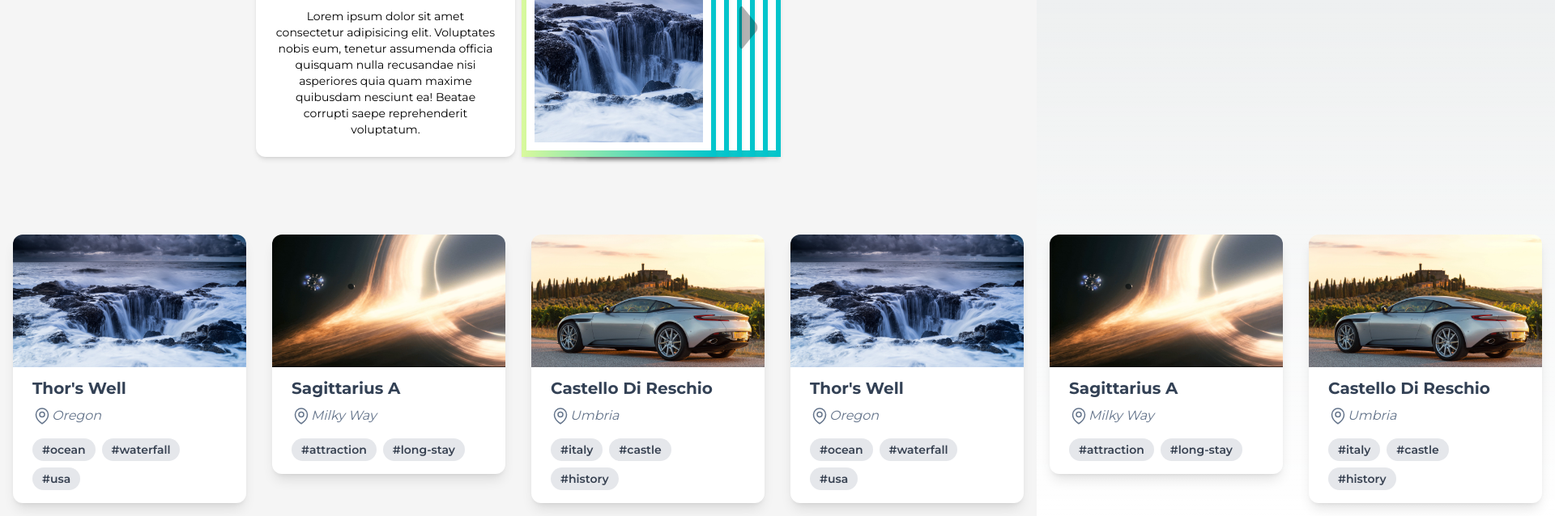
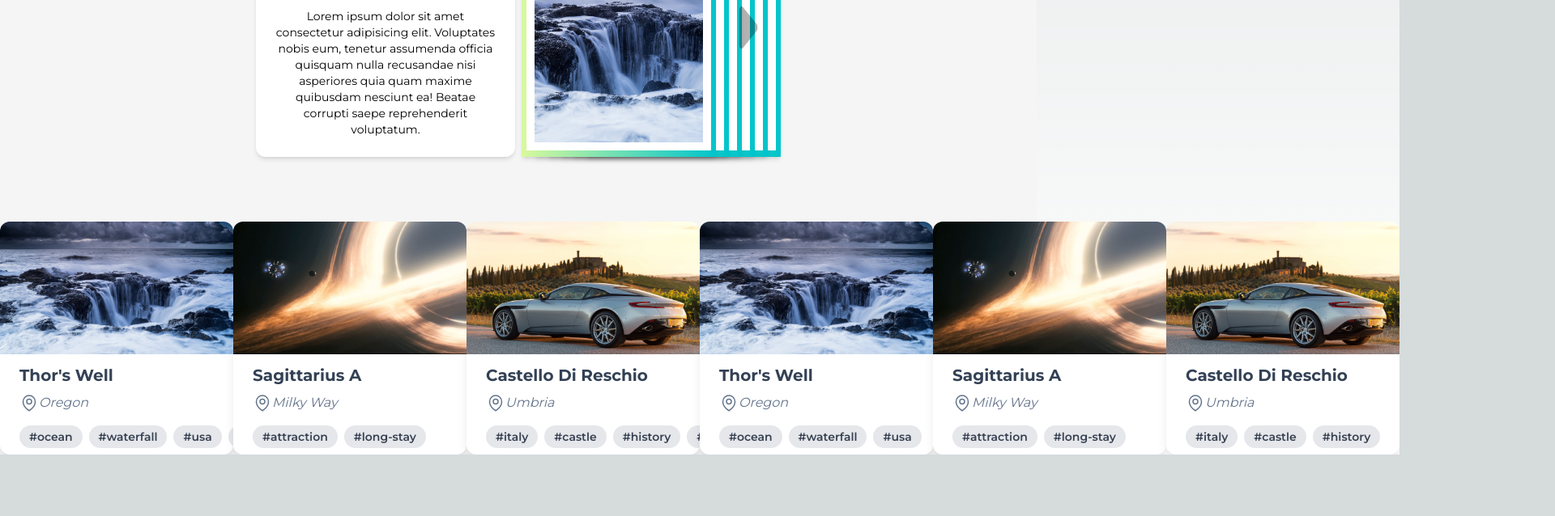
Before and after one commit to Nimbus-ISE/Nimbus-web, a Next.js app in the folder nimbus-web/: page / in a window 1280 px wide. Shown: the part 910-1548 px from the top of the page at 81% size, 1920 px wide, since content can reach past the window. After the commit the page ends 1472 px from the top, so only its background shows below. Built offline with nearby package versions, Linux system fonts and the light colour scheme; no server answers.

Commit message:
update card component

```diff
--- a/nimbus-web/components/Card.tsx
+++ b/nimbus-web/components/Card.tsx
@@ -4,7 +4,7 @@ export default function Card(props: any) {
     return (
         <>
             <Link href={props.link} target="_blank">
-                <div className="group w-72 max-w-sm max-h-100 m-4 overflow-hidden shadow-lg bg-white hover:scale-105 duration-500 rounded-xl">
+                <div className="group w-72 max-w-sm overflow-hidden shadow-lg bg-white hover:scale-105 duration-500 rounded-xl">
                     <img
                         className="h-40 w-full aspect-auto scale-105 group-hover:brightness-125 duration-700"
                         src={props.image}
@@ -39,12 +39,20 @@ export default function Card(props: any) {
                             <div>{props.city}</div>
                         </div>
                     </div>
-                    <div className="px-6 pt-4 pb-2">
-                        {props.tags.map((tag: String) => (
-                            <span className="inline-block bg-gray-200 rounded-full px-3 py-1 text-sm font-semibold text-gray-700 mr-2 mb-2 hover:opacity-80">
-                                {tag}
-                            </span>
-                        ))}
+                    <div className="">
+                        <div
+                            className="flex px-6 pt-4 overflow-x-scroll"
+                            key="tag-row"
+                        >
+                            {props.tags.map((tag: string, index: number) => (
+                                <span
+                                    className="bg-gray-200 rounded-full px-3 py-1 text-sm font-semibold text-gray-700 mr-2 mb-2 hover:opacity-80"
+                                    key={index}
+                                >
+                                    {tag}
+                                </span>
+                            ))}
+                        </div>
                     </div>
                 </div>
             </Link>
--- /dev/null
+++ b/nimbus-web/components/PlanCard.tsx
@@ -0,0 +1,25 @@
+import Card from "@/components/Card";
+import { places } from "@/public/data";
+
+const PlanCard = (props: any) => {
+    return (
+        <>
+            <div className="flex flex-wrap justify-center ">
+                {places.map((place: any, index: number) => (
+                    <div className="scale-75" key={index}>
+                        <Card
+                            location={place.placeName}
+                            city={place.city}
+                            link={place.link}
+                            image={place.image}
+                            tags={place.tags}
+                            key={index}
+                        />
+                    </div>
+                ))}
+            </div>
+        </>
+    );
+};
+
+export default PlanCard;
--- a/nimbus-web/public/data.tsx
+++ b/nimbus-web/public/data.tsx
@@ -6,7 +6,7 @@ export const places = [
         city: "Oregon",
         link: "https://oregonisforadventure.com/thors-well/",
         image: "/images/ThorsWell.jpg",
-        tags: ["#ocean", "#waterfall", "#usa"],
+        tags: ["#ocean", "#waterfall", "#usa", "#water"],
     },
     {
         placeName: "Sagittarius A",
@@ -20,7 +20,7 @@ export const places = [
         city: "Umbria",
         link: "https://www.reschio.com/",
         image: "/images/db11.jpg",
-        tags: ["#italy", "#castle", "#history"],
+        tags: ["#italy", "#castle", "#history", "#fields", "#Europe"],
     },
     {
         placeName: "Thor's Well",
--- a/nimbus-web/styles/globals.css
+++ b/nimbus-web/styles/globals.css
@@ -181,6 +181,33 @@ button:hover {
     box-shadow: 0px 0px black;
 } */
 
+/* custom scrollbar: Chrome, Edge, Safari, Opera */
+
+/* width */
+::-webkit-scrollbar {
+    height: 20px;
+    width: 20px;
+}
+
+/* Track */
+::-webkit-scrollbar-track {
+    height: 10px;
+    width: 10px;
+    border: solid 15px transparent;
+    box-shadow: inset 0 0 10px 10px transparent;
+}
+
+/* Handle */
+::-webkit-scrollbar-thumb {
+    border-radius: 9999px;
+    box-shadow: inset 0 0 10px 10px #f3f4f6;
+    border: solid 8px transparent;
+}
+
+::-webkit-scrollbar-button {
+    display: none;
+}
+
 body {
     max-width: 100vw;
 
```
Also changed, not shown: 1 other file (tests, documents, lock files or other folders).
